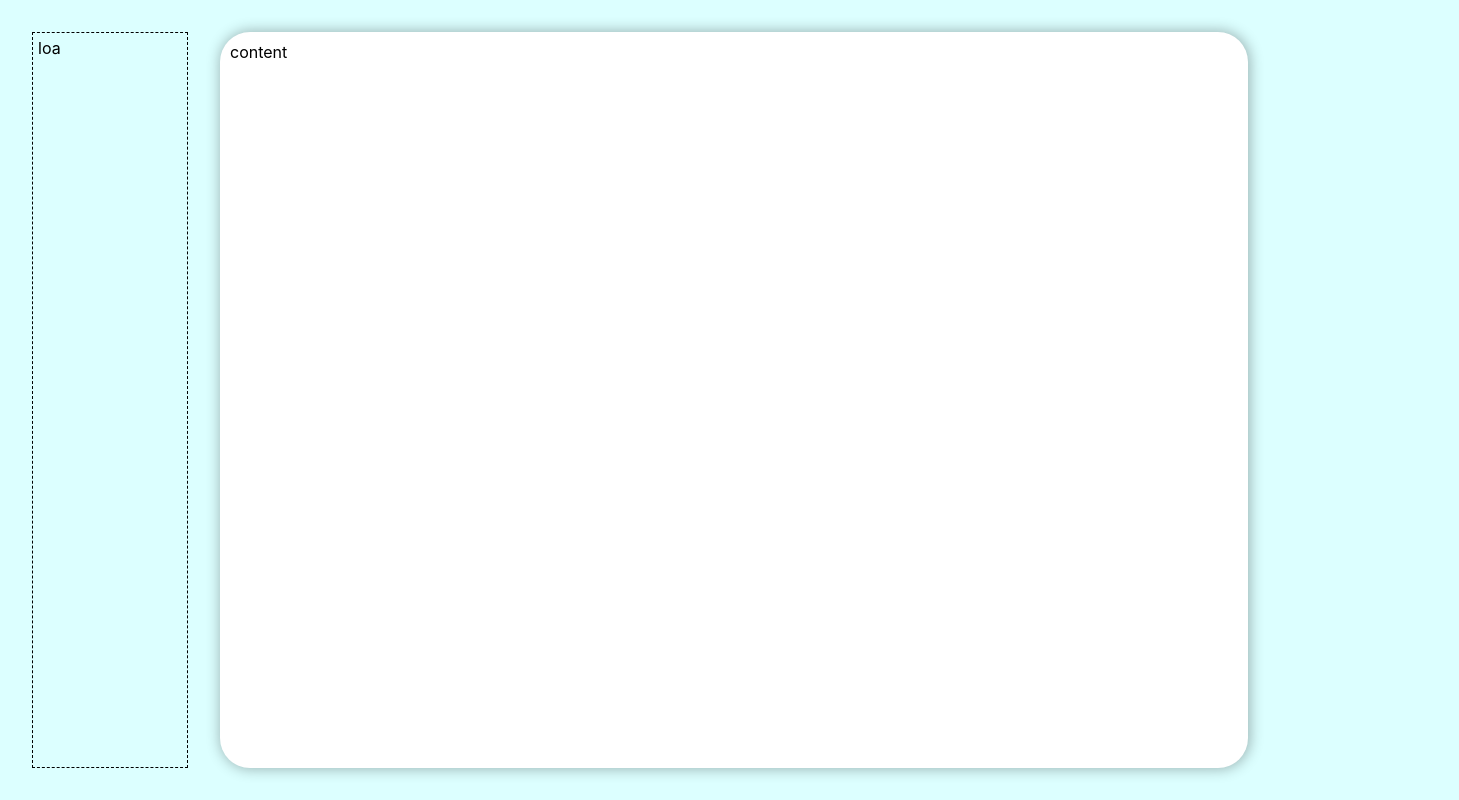
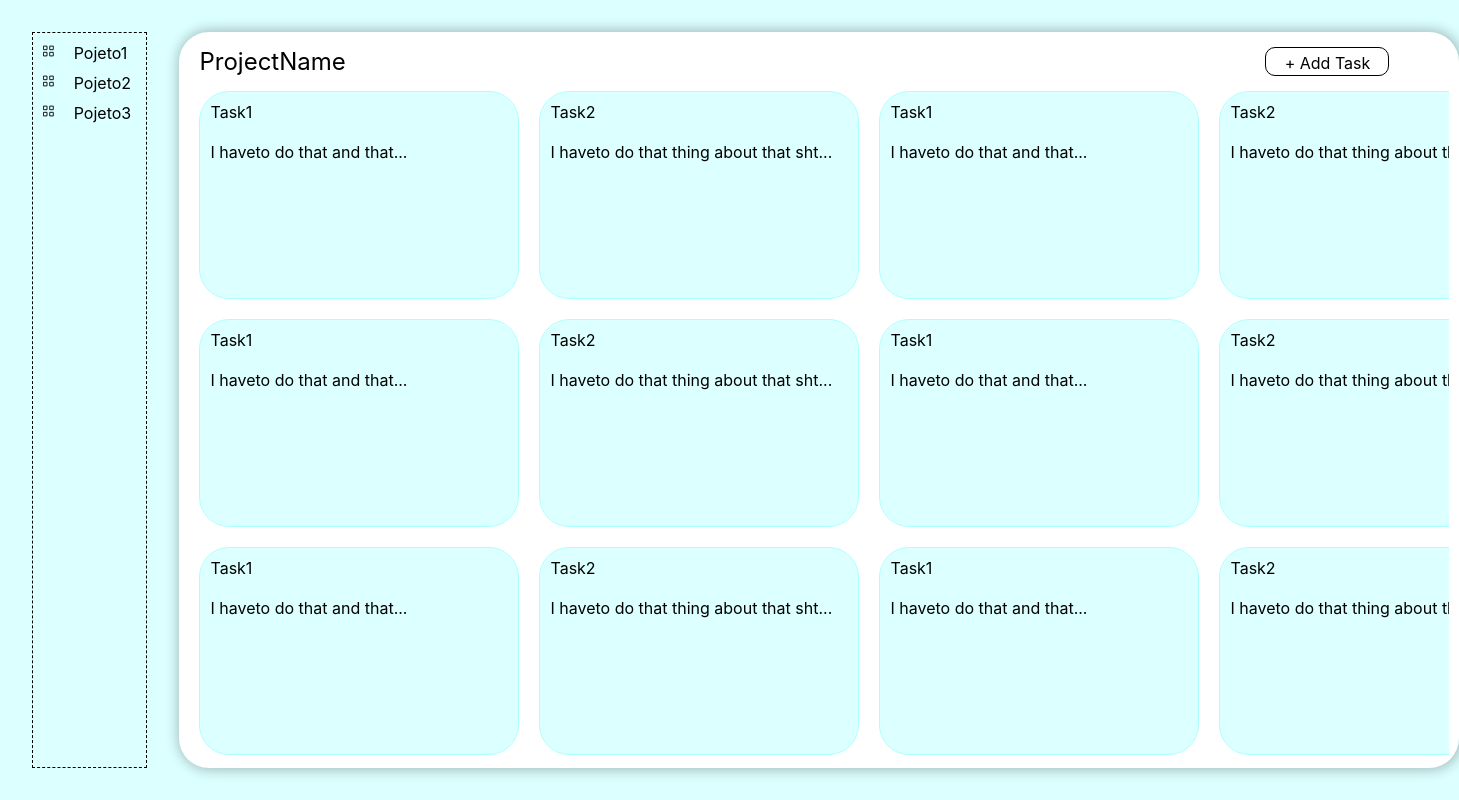
Before and after one commit to AllanCicceri/QuickDo, a React (Create React App) app: page / in a window 1280 px wide. Shown: the whole page, 1459 px wide, since content can reach past the window. Built offline with nearby package versions, Linux system fonts and the light colour scheme.

Commit message:
Criada lista de projetos e grid de tarefas. Posicionado tudo com informaçoes mockeadas. Neste ponto grande parte do layout esta pronto (tirando cores que sao provisorias).

```diff
--- a/package.json
+++ b/package.json
@@ -9,6 +9,7 @@
     "firebase": "^8.10.0",
     "react": "^17.0.2",
     "react-dom": "^17.0.2",
+    "react-icons": "^4.3.1",
     "react-scripts": "4.0.3",
     "web-vitals": "^1.1.2"
   },
--- a/src/components/Content.css
+++ b/src/components/Content.css
@@ -4,5 +4,39 @@
     margin: 2em 2em;
     padding: 10px 10px;
     border-radius: 30px;
-    box-shadow: 1px 0px 14px 1px rgba(0,0,0,0.30)
+    box-shadow: 1px 0px 14px 1px rgba(0,0,0,0.30);
+
+    display: flex;
+    flex-direction: column;
 }
+
+.content-header{
+    display: flex;
+    margin: 5px 10px;
+    justify-content: space-between;
+    background-color: transparent;
+}
+
+.content-projectName{
+    font-size: 1.5rem;
+    background-color: transparent;
+}
+.content-insertTask{
+    font-size: 1rem;
+    margin-right: 50px;
+    padding-top: 5px;
+    width: 10%;
+    text-align: center;
+    border: solid 1px black;
+    border-radius: 10px;
+    background-color: transparent;
+}
+
+.content-tasks{
+    width: 100%;
+    height: 100%;
+    display: grid;
+    grid-template-columns: repeat(4, 1fr);
+    background-color: transparent;
+    overflow: auto;
+}
--- a/src/components/Content.jsx
+++ b/src/components/Content.jsx
@@ -1,8 +1,33 @@
 import './Content.css'
+import TaskItem from './TaskItem'
 
 function Content(){
+    const tasks = [
+        {id:1, title:'Task1', obs: 'I haveto do that and that...'},
+        {id:2, title:'Task2', obs: 'I haveto do that thing about that sht...'},
+        {id:1, title:'Task1', obs: 'I haveto do that and that...'},
+        {id:2, title:'Task2', obs: 'I haveto do that thing about that sht...'},
+        {id:1, title:'Task1', obs: 'I haveto do that and that...'},
+        {id:2, title:'Task2', obs: 'I haveto do that thing about that sht...'},
+        {id:1, title:'Task1', obs: 'I haveto do that and that...'},
+        {id:2, title:'Task2', obs: 'I haveto do that thing about that sht...'},
+        {id:1, title:'Task1', obs: 'I haveto do that and that...'},
+        {id:2, title:'Task2', obs: 'I haveto do that thing about that sht...'},
+        {id:1, title:'Task1', obs: 'I haveto do that and that...'},
+        {id:2, title:'Task2', obs: 'I haveto do that thing about that sht...'}
+    ]
     return(
-        <main className="content">content</main>
+        <main className="content">
+            <div className="content-header">
+                <div className="content-projectName">ProjectName</div>
+                <div className="content-insertTask">+ Add Task</div>
+            </div>
+            <div className="content-tasks">
+                {tasks.map(item => (
+                    <TaskItem key={item.id} item={item} />
+                ) )}
+            </div>
+        </main>
     )
 }
 
--- a/src/components/ListOfProjects.css
+++ b/src/components/ListOfProjects.css
@@ -1,5 +1,5 @@
 .ListOfProjects{
-    width: 15%;
+    width: 10%;
     margin: 2em 0 2em 2em;
     padding: 5px 5px;
     border: black 1px dashed;
--- a/src/components/ListOfProjects.jsx
+++ b/src/components/ListOfProjects.jsx
@@ -1,9 +1,14 @@
 import './ListOfProjects.css'
+import Project from './Project'
 
 function ListOfProjects(){
+    const projects = [{id:1,title:"Pojeto1"}, {id:2,title:"Pojeto2"}, {id:3,title:"Pojeto3"}]
+
     return(
         <aside className="ListOfProjects">
-            loa
+            {projects.map((item) => (
+                <Project key={item.id} item={item}/>
+            ))}
         </aside>
     )
 }
--- /dev/null
+++ b/src/components/Project.css
@@ -0,0 +1,17 @@
+.project-item{
+    width: 100%;
+    height: 30px;
+    padding: 5px;
+    display: flex;
+}
+
+.project-ItemName{
+    width: 100%;
+    margin-left: 20px;
+    font-size: 1rem;
+}
+
+.project-ItemName:hover{
+    color: #1B9AAA;
+    cursor: pointer;
+}
--- /dev/null
+++ b/src/components/Project.jsx
@@ -0,0 +1,16 @@
+import './Project.css'
+import {GrProjects} from 'react-icons/gr/'
+
+function Project({item}){
+
+    return(
+        <div className="project-item">
+            <GrProjects />
+            <div className="project-ItemName">
+                {item.title}
+            </div>
+        </div>
+    )
+}
+
+export default Project
--- /dev/null
+++ b/src/components/TaskItem.css
@@ -0,0 +1,23 @@
+.taskItem{
+    width: 20em;
+    height: 13em;
+    margin: 10px;
+    border-radius: 30px;
+    border: solid 1px #ADFFFF;
+    display: flex;
+    flex-direction: column;
+}
+
+.taskItem-title,.taskItem-description{
+    background-color: transparent;
+    border: none;
+    margin: 10px;
+}
+.taskItem-title{
+    width: 100%;
+    height: 10%;
+}
+
+.taskItem-description{
+    height: 100%;
+}
--- /dev/null
+++ b/src/components/TaskItem.jsx
@@ -0,0 +1,12 @@
+import './TaskItem.css'
+
+function TaskItem({item}){
+    return(
+        <div className="taskItem">
+            <div className="taskItem-title"> {item.title} </div>
+           <div className="taskItem-description">{item.obs}</div>
+        </div>
+    )
+}
+
+export default TaskItem
```
Also changed, not shown: 1 other file (tests, documents, lock files or other folders).
